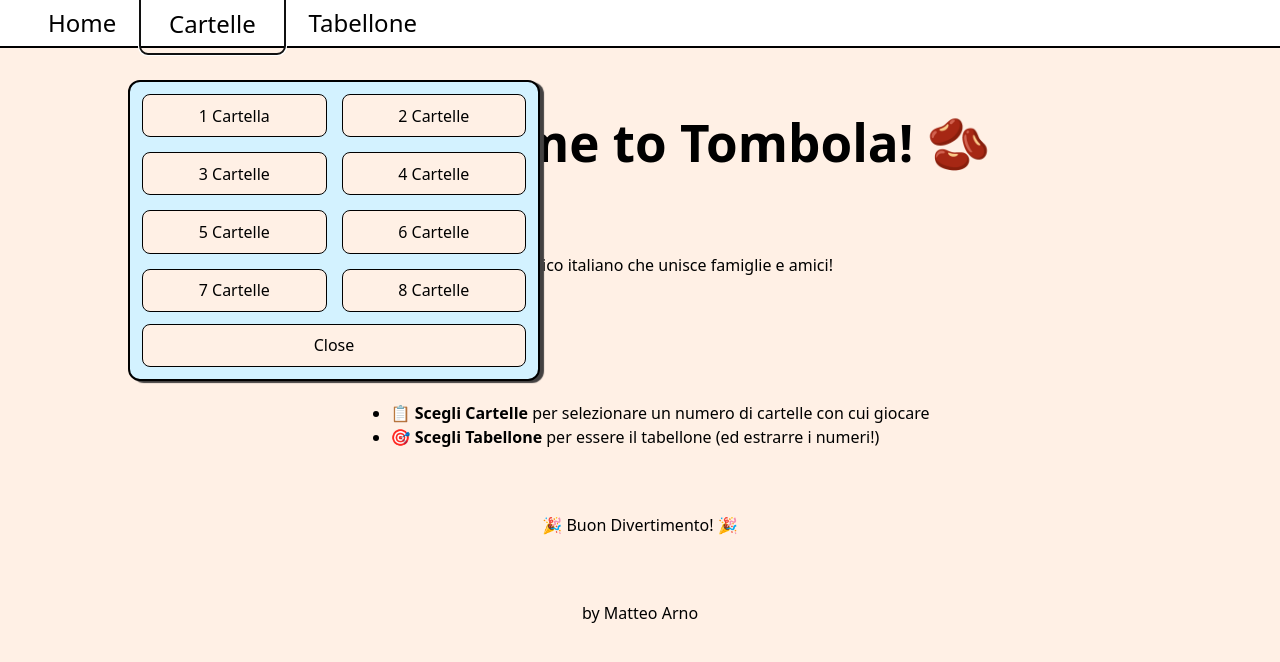
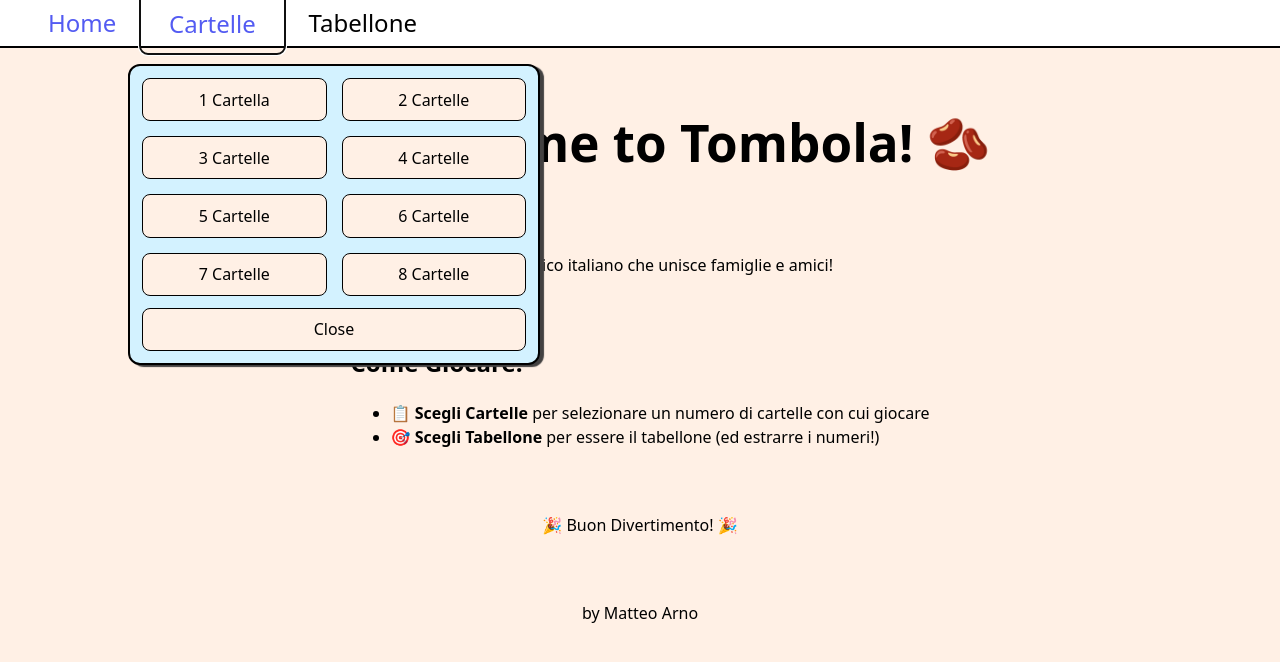
Before and after one commit to arnomatt/tombola, a React (Vite) app: page / in a window 1280 px wide. Both pictures are taken after a click on the button "Cartelle". Shown: the top 662 px of the page. Built offline with nearby package versions, Linux system fonts and the light colour scheme; a web font is replaced by a local one.

Commit message:
nav style changes

```diff
--- a/src/components/modal/Modal.css
+++ b/src/components/modal/Modal.css
@@ -21,7 +21,7 @@
 
 .modal {
     position: absolute;
-    top: 10vh;
+    margin-top: 4em;
     min-width: 30vw;
     background: var(--tertiary-color);
     border: 2px solid black;
--- a/src/components/navigation/NavBar.css
+++ b/src/components/navigation/NavBar.css
@@ -14,14 +14,22 @@
     gap: 1em;
 }
 
-.navBar a {
-    color: var(--text-color);
+.navBar button:hover,
+.navBar button:focus {
+    color: var(--text-color-hover);
 }
 
 .navBar button {
-    color: var(--text-color);
     background-color: transparent;
     border: none;
+}
+
+.active {
+    color: var(--text-color-hover);
+}
+
+.inactive {
+    color: var(--text-color);
 }
 
 @media (max-width: 500px) {
@@ -29,9 +37,3 @@
         font-size: 1em;
     }
 }
-
-@media (max-width: 420px) {
-    .navBar {
-        font-size: 1em;
-    }
-}
--- a/src/components/navigation/NavBar.tsx
+++ b/src/components/navigation/NavBar.tsx
@@ -1,16 +1,30 @@
-import { NavLink } from "react-router";
+import { NavLink, useLocation } from "react-router";
 import './NavBar.css';
 import { useContext } from "react";
 import { ModalContext } from "../../contexts/ModalContext";
 
 export const NavBar = () => {
+    const location = useLocation();
     const modalContext = useContext(ModalContext);
+    const isCartelle = location.pathname.includes("cartelle");
+
+    const handleClick = () => {
+        if (!modalContext?.isModalVisible) {
+            modalContext?.setModalVisibility(true);
+        }
+    }
 
     return (
         <div className="navBar">
-            <NavLink to='/'>Home</NavLink>
-            <button onClick={() => modalContext?.setModalVisibility(true)}>Cartelle</button>
-            <NavLink to='/tabellone'>Tabellone</NavLink>
+            <NavLink className={({ isActive }) =>
+                isActive ? "active" : "inactive"
+            } to='/'>Home</NavLink>
+            <button className={
+                isCartelle ? "active" : "inactive"
+            } onClick={handleClick}>Cartelle</button>
+            <NavLink className={({ isActive }) =>
+                isActive ? "active" : "inactive"
+            } to='/tabellone'>Tabellone</NavLink>
         </div>
     )
 }
--- a/src/index.css
+++ b/src/index.css
@@ -12,6 +12,7 @@
   --tertiary-color: #D3F2FF;
   --background: #FFF0E5;
   --text-color: black;
+  --text-color-hover: #535bf2;
 
   font-synthesis: none;
   text-rendering: optimizeLegibility;
```
